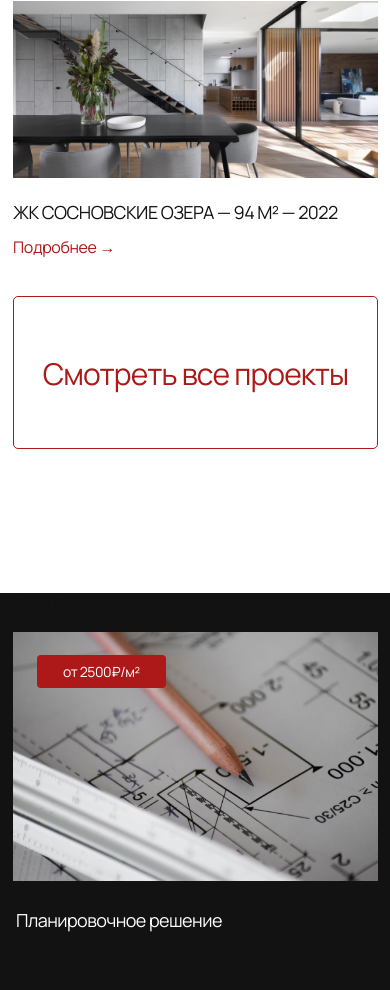
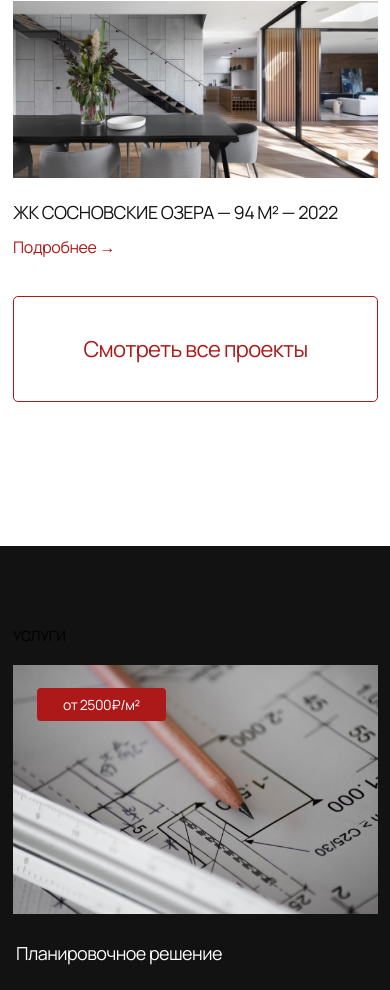
Before and after one commit to DyachenkoIrina/metrica-p2, a plain HTML site: page index.html in a window 390 px wide. Shown: the part 1622-2612 px from the top of the page. Drawn offline with Linux system fonts and the light colour scheme.

Commit message:
Update projects.css

```diff
--- a/styles/projects.css
+++ b/styles/projects.css
@@ -2,15 +2,11 @@
   margin: 0 auto;
   box-sizing: border-box;
   background: #ffffff;
-  padding-top: 151px;
 }
-
 h3 {
-  font-size: 18px;
-  line-height: 25px;
-  color: #121212;
-  letter-spacing: -0.03em;
-  padding-bottom: 28px;
+  letter-spacing: -0.01em;
+  padding-top: 150px;
+  padding-bottom: 30px;
 }
 
 .project_item {
@@ -41,6 +37,7 @@ h3 {
   padding-bottom: 150px;
 }
 .project_btn {
+  font-family: inherit;
   display: block;
   border: 1px solid #ad1818;
   border-radius: 5px;
@@ -60,14 +57,11 @@ h3 {
   cursor: pointer;
 }
 @media (max-width: 1199px) {
-  .projects {
-    padding-top: 120px;
-  }
   .project_item {
     width: 100%;
     padding-bottom: 80px;
   }
-  .project_item:nth-last-child() {
+  .project_item:nth-child(4) {
     padding-bottom: 102px;
   }
   .project_img {
@@ -85,10 +79,8 @@ h3 {
 }
 
 @media (max-width: 767px) {
-  .projects {
+  h3 {
     padding-top: 80px;
-  }
-  h3 {
     padding-bottom: 20px;
   }
   .project_item {
@@ -120,4 +112,10 @@ h3 {
     width: 100%;
     padding-bottom: 144px;
   }
+  .project_btn {
+    font-size: 22px;
+    line-height: 30px;
+    padding-top: 37px;
+    padding-bottom: 37px;
+  }
 }
```
